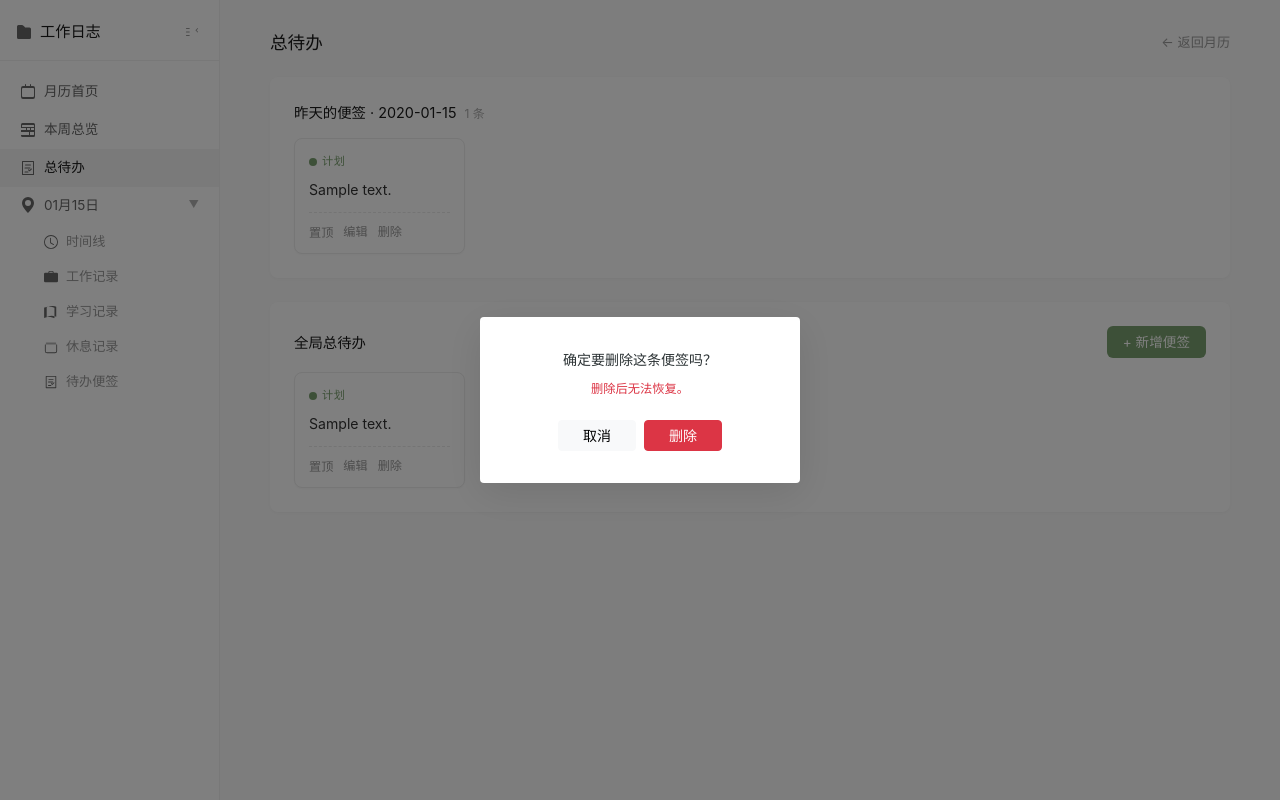
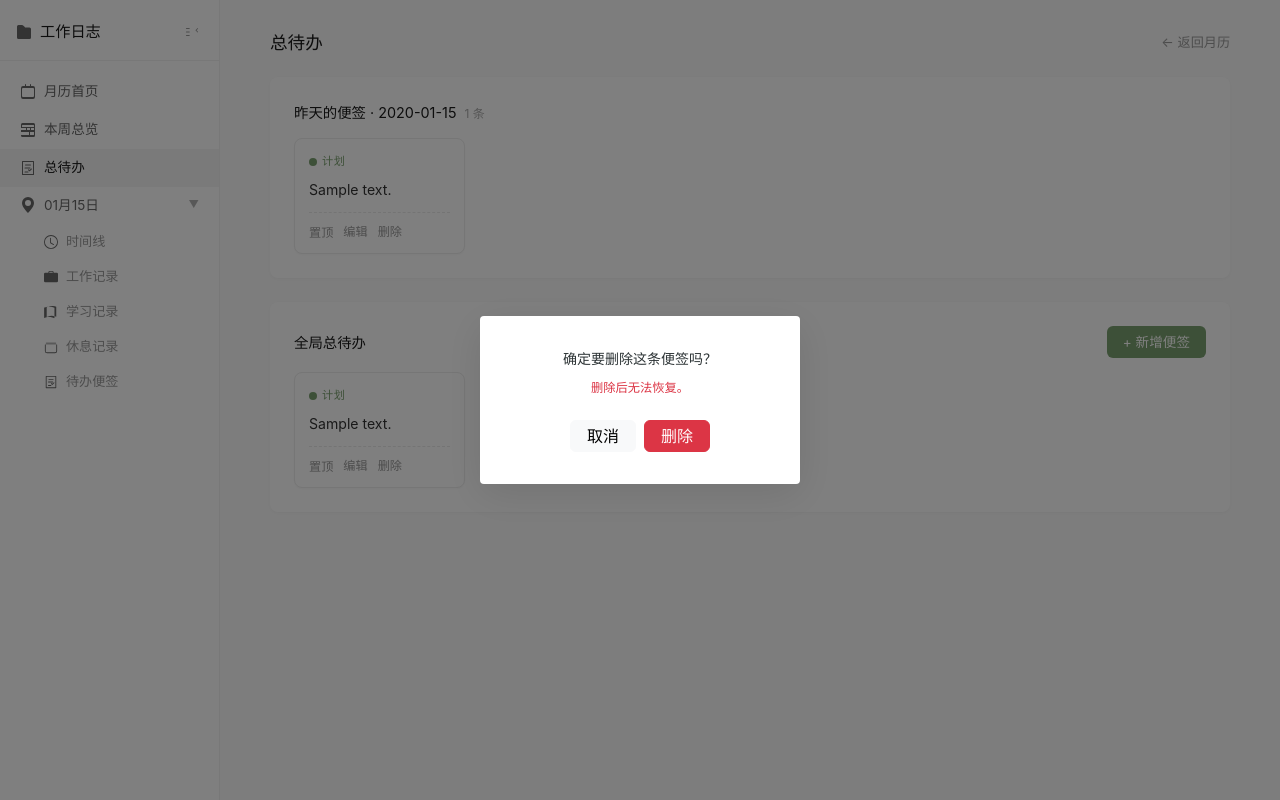
Before and after one commit to AliceBabyy/ruodong-work-log, a FastAPI app: template app/templates/todos.html in a window 1280 px wide, after a click on "删除". Run offline with FastAPI, Linux system fonts and the light colour scheme; the template is opened without the code that fills it: most values are stand-ins (such as "Sample title", 1, 10 or a date in 2020); parts of the project's set-up code (start-up, migrations or seed data) failed here and were passed over.

Commit message:
style(modal): 优化删除确认弹窗按钮样式
- 修改取消和删除按钮样式类为btn-delete-mini以统一样式
- 新增btn-delete-mini样式，按钮更小巧且文字与正文同大
- 调整删除确认弹窗底部内边距以适配新样式按钮

```diff
--- a/app/static/style.css
+++ b/app/static/style.css
@@ -1072,3 +1072,10 @@ body.sidebar-collapsed .sidebar-toggle-main {
 #deleteNoteModal .modal-footer {
     padding: 6px 24px 28px;
 }
+
+/* 删除确认弹窗按钮：文字与正文同大，按钮本身更小巧 */
+#deleteNoteModal .btn-delete-mini {
+    font-size: 1rem;
+    padding: 3px 16px;
+    line-height: 1.5;
+}
--- a/app/templates/_delete_confirm_modal.html
+++ b/app/templates/_delete_confirm_modal.html
@@ -7,9 +7,9 @@
         <p class="text-danger small mb-0">删除后无法恢复。</p>
       </div>
       <div class="modal-footer justify-content-center border-0">
-        <button type="button" class="btn btn-light btn-sm px-4" data-bs-dismiss="modal">取消</button>
+        <button type="button" class="btn btn-light btn-delete-mini" data-bs-dismiss="modal">取消</button>
         <form method="post" id="deleteNoteForm" class="d-inline">
-          <button type="submit" class="btn btn-danger btn-sm px-4">删除</button>
+          <button type="submit" class="btn btn-danger btn-delete-mini">删除</button>
         </form>
       </div>
     </div>
```
